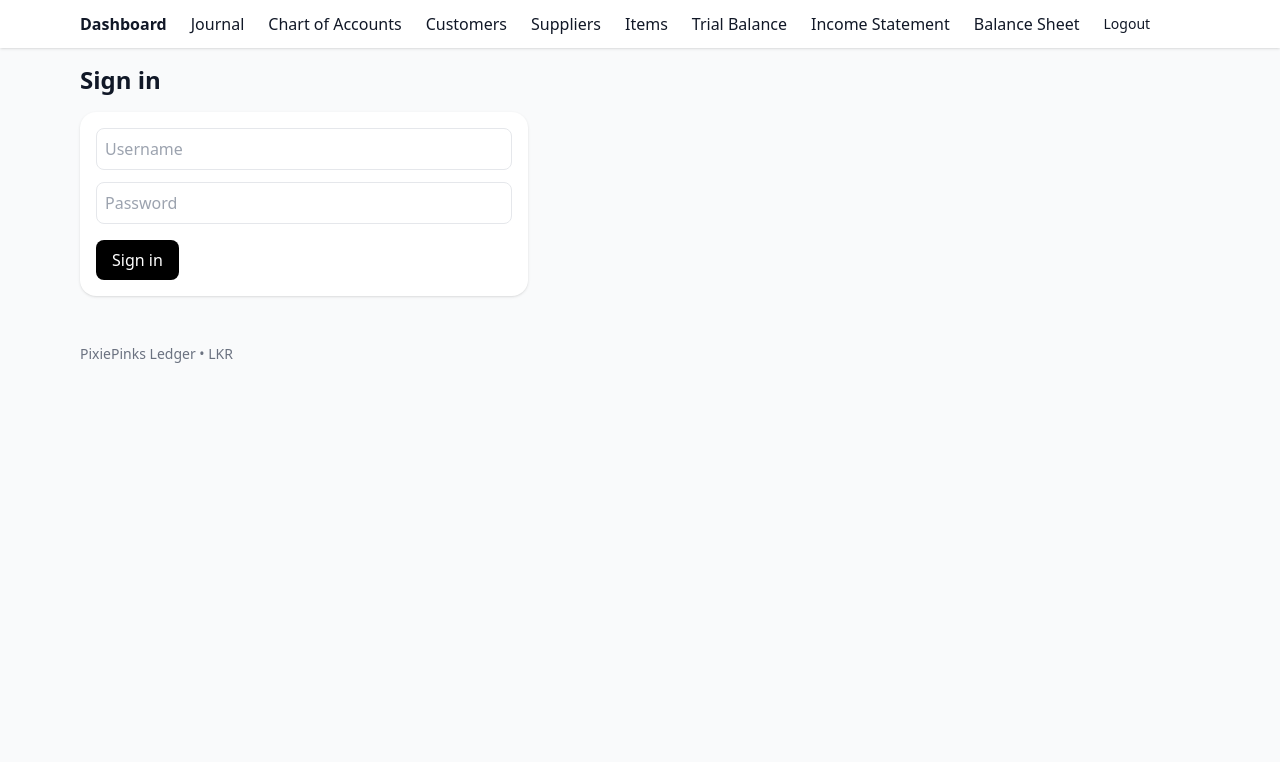
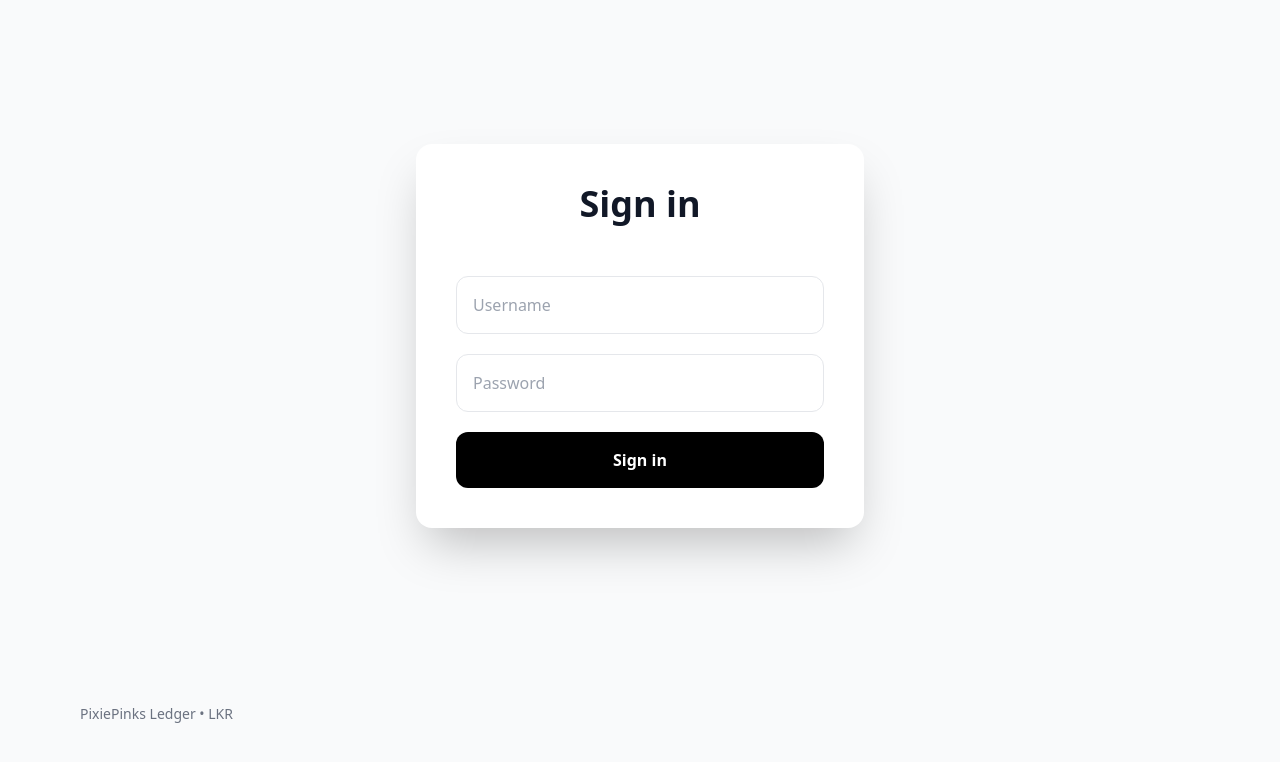
Before and after one commit to Pixiepinks/pixiepinks_ledger, a FastAPI app: page /login in a window 1280 px wide. Shown: the top 762 px of the page. Run offline with FastAPI, Linux system fonts and the light colour scheme; some libraries are stand-ins or nearby versions.

Commit message:
Hide navbar on login and center login card

```diff
--- a/templates/base.html
+++ b/templates/base.html
@@ -8,20 +8,24 @@
   <script src="https://cdn.tailwindcss.com"></script>
 </head>
 <body class="bg-gray-50 text-gray-900">
-  <nav class="bg-white shadow sticky top-0 z-10">
-    <div class="max-w-6xl mx-auto px-4 py-3 flex items-center gap-6">
-      <a href="/" class="font-semibold">Dashboard</a>
-      <a href="/entries">Journal</a>
-      <a href="/accounts">Chart of Accounts</a>
-      <a href="/customers" class="hover:underline">Customers</a>
-      <a href="/suppliers" class="hover:underline">Suppliers</a>
-      <a href="/items" class="hover:underline">Items</a>
-      <a href="/reports/trial-balance">Trial Balance</a>
-      <a href="/reports/income-statement">Income Statement</a>
-      <a href="/reports/balance-sheet">Balance Sheet</a>
-      <a href="/logout" class="text-sm">Logout</a>
+  {% if request.url.path != '/login' %}
+  <nav class="bg-white shadow mb-6">
+    <div class="max-w-7xl mx-auto px-4">
+      <div class="flex gap-6 py-4">
+        <a href="/dashboard">Dashboard</a>
+        <a href="/entries">Journal</a>
+        <a href="/accounts">Chart of Accounts</a>
+        <a href="/customers">Customers</a>
+        <a href="/suppliers">Suppliers</a>
+        <a href="/items">Items</a>
+        <a href="/reports/trial-balance">Trial Balance</a>
+        <a href="/reports/income-statement">Income Statement</a>
+        <a href="/reports/balance-sheet">Balance Sheet</a>
+        <a href="/logout">Logout</a>
+      </div>
     </div>
   </nav>
+  {% endif %}
   <main class="max-w-6xl mx-auto p-4">
     {% block content %}{% endblock %}
   </main>
--- a/templates/login.html
+++ b/templates/login.html
@@ -1,18 +1,48 @@
-<!-- templates/login.html -->
 {% extends "base.html" %}
+
 {% block content %}
-<h1 class="text-2xl font-bold mb-4">Sign in</h1>
 
-{% if error %}
-<div class="mb-4 p-3 rounded bg-red-50 text-red-700">{{ error }}</div>
-{% endif %}
+<div class="min-h-[80vh] flex items-center justify-center">
 
-<form method="post" class="bg-white rounded-2xl shadow p-4 max-w-md">
-  <input type="hidden" name="next" value="{{ request.query_params.get('next') or '' }}">
-  <div class="space-y-3">
-    <input name="username" placeholder="Username" class="border rounded-lg p-2 w-full" required>
-    <input name="password" type="password" placeholder="Password" class="border rounded-lg p-2 w-full" required>
+  <div class="bg-white shadow-2xl rounded-2xl p-10 w-full max-w-md">
+
+    <h1 class="text-4xl font-bold mb-8 text-center">
+      Sign in
+    </h1>
+
+    <form method="post" class="space-y-5">
+
+      <input
+        type="hidden"
+        name="next"
+        value="{{ next or '/dashboard' }}"
+      >
+
+      <input
+        name="username"
+        placeholder="Username"
+        class="w-full border rounded-xl p-4"
+        required
+      >
+
+      <input
+        name="password"
+        type="password"
+        placeholder="Password"
+        class="w-full border rounded-xl p-4"
+        required
+      >
+
+      <button
+        class="w-full bg-black text-white py-4 rounded-xl font-semibold hover:bg-gray-800 transition"
+      >
+        Sign in
+      </button>
+
+    </form>
+
   </div>
-  <button class="mt-4 px-4 py-2 bg-black text-white rounded-lg">Sign in</button>
-</form>
+
+</div>
+
 {% endblock %}
```
